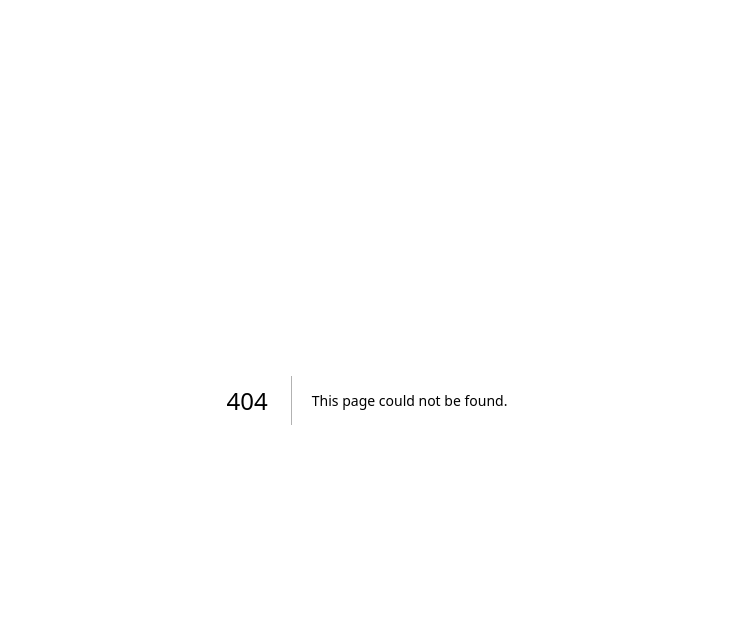
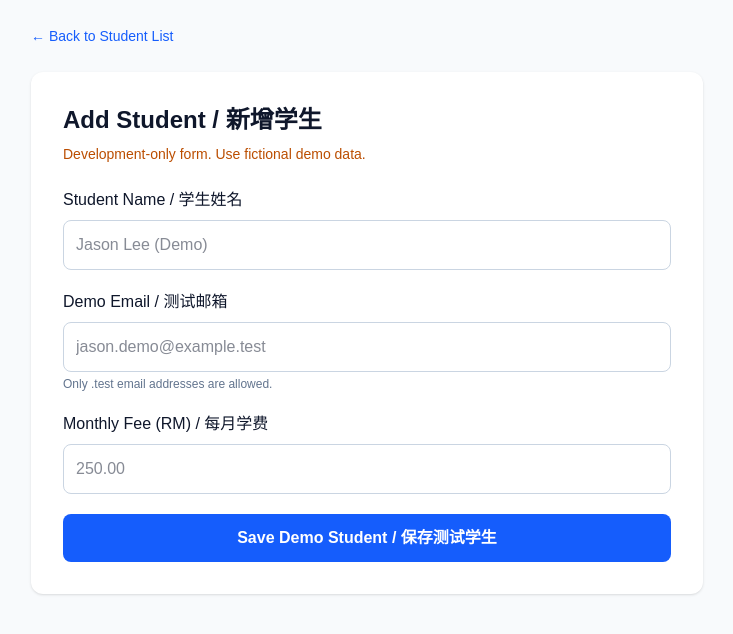
Before and after one commit to weizhe0/Tuition-Management-System, a Next.js app: page /staff/students/new in a window 1280 px wide. Before the commit this address had no page. Shown: the top 634 px of the page, without its empty margins (273-1006 px from the left). Built offline with nearby package versions, Linux system fonts and the light colour scheme; no server answers.

Commit message:
feat: add student registration form and demo seed

```diff
--- a/package.json
+++ b/package.json
@@ -27,6 +27,7 @@
     "eslint-config-next": "16.4.2",
     "prisma": "^7.10.1",
     "tailwindcss": "^4",
+    "tsx": "^4.23.15",
     "typescript": "^5"
   }
 }
--- /dev/null
+++ b/prisma/seed.ts
@@ -0,0 +1,85 @@
+
+import "dotenv/config";
+import { PrismaPg } from "@prisma/adapter-pg";
+import { PrismaClient } from "../generated/prisma/client";
+
+const connectionString = process.env.DATABASE_URL;
+
+if (!connectionString) {
+  throw new Error("DATABASE_URL is missing.");
+}
+
+// Safety check: only allow our local development database.
+const databaseUrl = new URL(connectionString);
+
+const isLocal =
+  databaseUrl.hostname === "localhost" ||
+  databaseUrl.hostname === "127.0.0.1";
+
+if (
+  !isLocal ||
+  databaseUrl.pathname !== "/tuition_management_v2" ||
+  databaseUrl.username !== "tuition_app" ||
+  process.env.NODE_ENV === "production"
+) {
+  throw new Error(
+    "Seeding is only allowed for the local tuition_management_v2 database."
+  );
+}
+
+const prisma = new PrismaClient({
+  adapter: new PrismaPg({ connectionString }),
+});
+
+const demoStudents = [
+  {
+    fullName: "Ali Tan (Demo)",
+    email: "ali.demo@example.test",
+    monthlyFeeSen: 30000,
+  },
+  {
+    fullName: "Mei Ling (Demo)",
+    email: "mei.demo@example.test",
+    monthlyFeeSen: 18000,
+  },
+];
+
+async function main() {
+  for (const student of demoStudents) {
+    const savedStudent = await prisma.student.upsert({
+      where: {
+        email: student.email,
+      },
+      update: {},
+      create: {
+        fullName: student.fullName,
+        email: student.email,
+        feePlan: {
+          create: {
+            monthlyFeeSen: student.monthlyFeeSen,
+          },
+        },
+      },
+      include: {
+        feePlan: true,
+      },
+    });
+
+    const fee = savedStudent.feePlan
+      ? `RM ${(savedStudent.feePlan.monthlyFeeSen / 100).toFixed(2)}`
+      : "Not set";
+
+    console.log(`${savedStudent.fullName}: ${fee}`);
+  }
+
+  console.log("Demo student seeding completed.");
+}
+
+main()
+  .catch((error) => {
+    console.error("Seeding failed:", error);
+    process.exitCode = 1;
+  })
+  .finally(async () => {
+    await prisma.$disconnect();
+  });
--- a/prisma7.config.ts
+++ b/prisma7.config.ts
@@ -6,6 +6,7 @@ export default defineConfig({
   schema: "prisma/schema.prisma",
   migrations: {
     path: "prisma/migrations",
+    seed: "tsx prisma/seed.ts",
   },
   datasource: {
     url: env("DATABASE_URL"),
--- /dev/null
+++ b/src/app/staff/students/new/page.tsx
@@ -0,0 +1,201 @@
+
+import Link from "next/link";
+import { revalidatePath } from "next/cache";
+import { notFound, redirect } from "next/navigation";
+import { prisma } from "@/lib/prisma";
+
+export const runtime = "nodejs";
+export const dynamic = "force-dynamic";
+
+async function addDemoStudent(formData: FormData) {
+  "use server";
+
+  // This action is for local development only.
+  if (process.env.NODE_ENV !== "development") {
+    throw new Error("Student creation is disabled.");
+  }
+
+  const connectionString = process.env.DATABASE_URL;
+
+  if (!connectionString) {
+    throw new Error("DATABASE_URL is missing.");
+  }
+
+  const databaseUrl = new URL(connectionString);
+
+  const isLocalDatabase =
+    ["localhost", "127.0.0.1"].includes(databaseUrl.hostname) &&
+    databaseUrl.pathname === "/tuition_management_v2" &&
+    databaseUrl.username === "tuition_app";
+
+  if (!isLocalDatabase) {
+    throw new Error("Only the local demo database is allowed.");
+  }
+
+  const fullName = String(formData.get("fullName") ?? "").trim();
+  const email = String(formData.get("email") ?? "")
+    .trim()
+    .toLowerCase();
+  const monthlyFee = String(
+    formData.get("monthlyFee") ?? ""
+  ).trim();
+
+  const validEmail = /^[^\s@]+@[^\s@]+\.test$/.test(email);
+  const validFee = /^\d{1,5}(?:\.\d{1,2})?$/.test(monthlyFee);
+
+  if (
+    !fullName ||
+    fullName.length > 100 ||
+    !validEmail ||
+    !validFee
+  ) {
+    redirect("/staff/students/new?error=invalid");
+  }
+
+  // Convert RM to integer sen without floating-point calculations.
+  const [ringgit, cents = ""] = monthlyFee.split(".");
+
+  const monthlyFeeSen =
+    Number(ringgit) * 100 +
+    Number(cents.padEnd(2, "0"));
+
+  const existingStudent = await prisma.student.findUnique({
+    where: { email },
+    select: { id: true },
+  });
+
+  if (existingStudent) {
+    redirect("/staff/students/new?error=duplicate");
+  }
+
+  await prisma.student.create({
+    data: {
+      fullName,
+      email,
+      feePlan: {
+        create: {
+          monthlyFeeSen,
+        },
+      },
+    },
+  });
+
+  revalidatePath("/staff/students");
+  redirect("/staff/students");
+}
+
+type PageProps = {
+  searchParams: Promise<{ error?: string }>;
+};
+
+export default async function AddStudentPage({
+  searchParams,
+}: PageProps) {
+  if (process.env.NODE_ENV !== "development") {
+    notFound();
+  }
+
+  const { error } = await searchParams;
+
+  return (
+    <main className="min-h-screen bg-slate-50 p-6 text-slate-900">
+      <div className="mx-auto max-w-2xl">
+        <Link
+          href="/staff/students"
+          className="text-sm font-medium text-blue-600 hover:underline"
+        >
+          ← Back to Student List
+        </Link>
+
+        <section className="mt-6 rounded-xl bg-white p-8 shadow-sm">
+          <h1 className="text-2xl font-bold">
+            Add Student / 新增学生
+          </h1>
+
+          <p className="mt-2 text-sm text-amber-700">
+            Development-only form. Use fictional demo data.
+          </p>
+
+          {error && (
+            <p
+              role="alert"
+              className="mt-5 rounded-lg bg-red-50 p-4 text-sm text-red-700"
+            >
+              {error === "duplicate"
+                ? "This demo email already exists."
+                : "Please check the name, demo email and fee."}
+            </p>
+          )}
+
+          <form action={addDemoStudent} className="mt-6 space-y-5">
+            <div>
+              <label
+                htmlFor="fullName"
+                className="mb-2 block font-medium"
+              >
+                Student Name / 学生姓名
+              </label>
+
+              <input
+                id="fullName"
+                name="fullName"
+                type="text"
+                required
+                maxLength={100}
+                placeholder="Jason Lee (Demo)"
+                className="w-full rounded-lg border border-slate-300 p-3"
+              />
+            </div>
+
+            <div>
+              <label
+                htmlFor="email"
+                className="mb-2 block font-medium"
+              >
+                Demo Email / 测试邮箱
+              </label>
+
+              <input
+                id="email"
+                name="email"
+                type="email"
+                required
+                placeholder="jason.demo@example.test"
+                className="w-full rounded-lg border border-slate-300 p-3"
+              />
+              <p className="mt-1 text-xs text-slate-500">
+                Only .test email addresses are allowed.
+              </p>
+            </div>
+
+            <div>
+              <label
+                htmlFor="monthlyFee"
+                className="mb-2 block font-medium"
+              >
+                Monthly Fee (RM) / 每月学费
+              </label>
+
+              <input
+                id="monthlyFee"
+                name="monthlyFee"
+                type="text"
+                inputMode="decimal"
+                required
+                placeholder="250.00"
+                className="w-full rounded-lg border border-slate-300 p-3"
+              />
+            </div>
+
+            <button
+              type="submit"
+              className="w-full rounded-lg bg-blue-600 px-5 py-3 font-semibold text-white hover:bg-blue-700"
+            >
+              Save Demo Student / 保存测试学生
+            </button>
+          </form>
+        </section>
+      </div>
+    </main>
+  );
+}
--- a/src/app/staff/students/page.tsx
+++ b/src/app/staff/students/page.tsx
@@ -6,18 +6,39 @@ import { prisma } from "@/lib/prisma";
 export const runtime = "nodejs";
 export const dynamic = "force-dynamic";
 
-export default async function StudentDatabaseCheckPage() {
-  // Temporary development-only page.
-  // Replace this with real staff authorization later.
+function formatMoney(sen: number) {
+  return new Intl.NumberFormat("en-MY", {
+    style: "currency",
+    currency: "MYR",
+  }).format(sen / 100);
+}
+
+export default async function StaffStudentsPage() {
+  // Temporary development-only access.
+  // Real staff authentication will be added later.
   if (process.env.NODE_ENV !== "development") {
     notFound();
   }
 
-  const studentCount = await prisma.student.count();
+  const students = await prisma.student.findMany({
+    select: {
+      id: true,
+      fullName: true,
+      isActive: true,
+      feePlan: {
+        select: {
+          monthlyFeeSen: true,
+        },
+      },
+    },
+    orderBy: {
+      fullName: "asc",
+    },
+  });
 
   return (
-    <main className="min-h-screen bg-slate-50 p-8 text-slate-900">
-      <div className="mx-auto max-w-3xl">
+    <main className="min-h-screen bg-slate-50 p-6 text-slate-900">
+      <div className="mx-auto max-w-5xl">
         <Link
           href="/staff"
           className="text-sm font-medium text-blue-600 hover:underline"
@@ -25,34 +46,87 @@ export default async function StudentDatabaseCheckPage() {
           ← Back to Staff Dashboard
         </Link>
 
-        <section className="mt-6 rounded-xl bg-white p-8 shadow-sm">
-          <h1 className="text-2xl font-bold">
-            Student Database Check / 学生数据库测试
+        <header className="mt-6 rounded-xl bg-white p-6 shadow-sm">
+          <h1 className="text-3xl font-bold">
+            Student Management / 学生管理
           </h1>
 
-          <p className="mt-3 text-slate-600">
-            This page reads the student count from PostgreSQL using Prisma.
+          <p className="mt-2 text-slate-600">
+            Student records from PostgreSQL using Prisma.
           </p>
 
-          <div className="mt-6 rounded-lg bg-green-50 p-5">
-            <p className="font-medium text-green-800">
-              PostgreSQL query completed successfully
+          <div className="mt-6 rounded-lg bg-blue-50 p-4">
+            <p className="text-sm text-blue-700">
+              Total Students / 学生人数
             </p>
 
-            <p className="mt-3 text-4xl font-bold text-green-900">
-              {studentCount}
-            </p>
-
-            <p className="mt-1 text-sm text-green-800">
-              Students in database
+            <p className="mt-1 text-3xl font-bold text-blue-900">
+              {students.length}
             </p>
           </div>
+        </header>
 
-          <p className="mt-6 text-sm text-amber-700">
-            Development-only preview. Real student management will require
-            staff authentication and authorization.
-          </p>
+        <section className="mt-6 rounded-xl bg-white p-6 shadow-sm">
+          <h2 className="text-xl font-semibold">
+            Student List / 学生名单
+          </h2>
+
+          <Link
+            href="/staff/students/new"
+            className="mt-4 inline-block rounded-lg bg-blue-600 px-4 py-2 text-sm font-medium text-white hover:bg-blue-700"
+          >
+            + Add Student / 新增学生
+          </Link>
+
+          {students.length === 0 ? (
+            <div className="mt-6 rounded-lg bg-slate-100 p-6 text-center">
+              <p className="font-medium">
+                No students in database
+              </p>
+
+              <p className="mt-2 text-sm text-slate-600">
+                目前数据库没有学生。下一步我们会加入测试学生资料。
+              </p>
+            </div>
+          ) : (
+            <div className="mt-6 overflow-x-auto">
+              <table className="w-full border-collapse text-left">
+                <thead>
+                  <tr className="border-b bg-slate-50">
+                    <th className="p-3">Student Name</th>
+                    <th className="p-3">Monthly Fee</th>
+                    <th className="p-3">Status</th>
+                  </tr>
+                </thead>
+
+                <tbody>
+                  {students.map((student) => (
+                    <tr key={student.id} className="border-b">
+                      <td className="p-3 font-medium">
+                        {student.fullName}
+                      </td>
+
+                      <td className="p-3">
+                        {student.feePlan
+                          ? formatMoney(student.feePlan.monthlyFeeSen)
+                          : "Not set"}
+                      </td>
+
+                      <td className="p-3">
+                        {student.isActive ? "Active" : "Inactive"}
+                      </td>
+                    </tr>
+                  ))}
+                </tbody>
+              </table>
+            </div>
+          )}
         </section>
+
+        <p className="mt-6 text-sm text-amber-700">
+          Development preview only. Do not use real student data
+          before authentication and authorization are implemented.
+        </p>
       </div>
     </main>
   );
```
Also changed, not shown: 1 other file (tests, documents, lock files or other folders).
